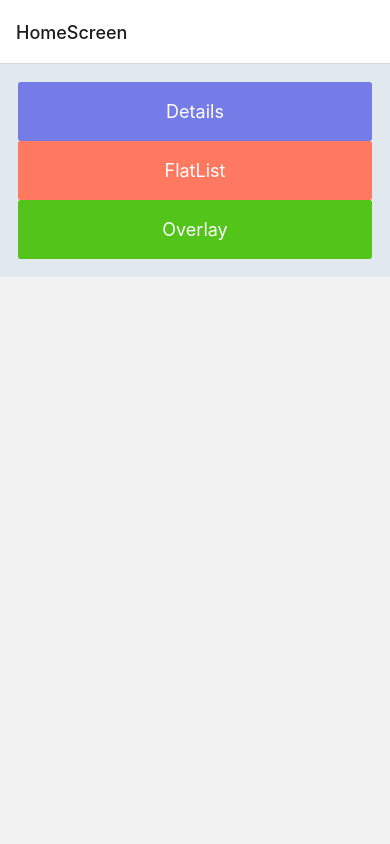
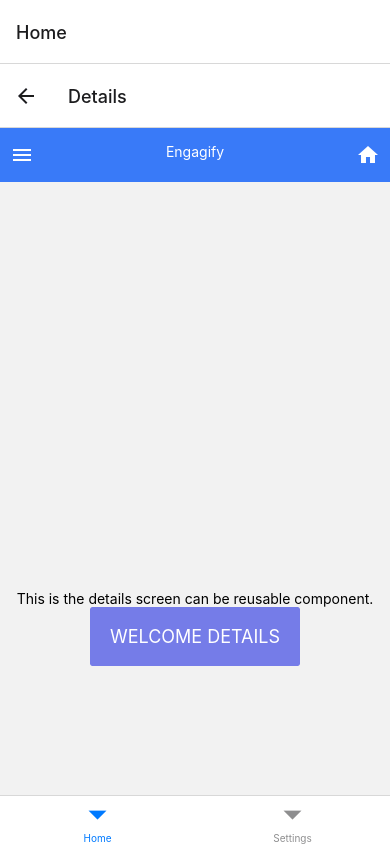
Before and after one commit to xblue-light/expo-boilerplate-ts, a React Native app: screen /Details in a window 390 px wide. Built offline with nearby package versions, Linux system fonts and the light colour scheme.

Commit message:
add stack navigator for home and settings tab

```diff
--- a/App.tsx
+++ b/App.tsx
@@ -1,56 +1,52 @@
-import React from "react";
-import { ThemeProvider } from "@rneui/themed";
+import * as React from "react";
 import { NavigationContainer } from "@react-navigation/native";
 import { createNativeStackNavigator } from "@react-navigation/native-stack";
+import { createBottomTabNavigator } from "@react-navigation/bottom-tabs";
+import { ThemeProvider } from "@rneui/themed";
 import { alphaTheme } from "./app/styles/theme";
-import { DrawerLayoutAndroidAlpha } from "./app/components/DrawerLayoutAndroid";
-import { OverlayComponent } from "./app/components/index";
-import { FlatListAlpha } from "./app/components/FlatList";
-import { ScreenTypes } from "./app/types/ScreenTypes";
-import { HomeScreen } from "./app/screens/homeScreen";
-import { DetailsScreen } from "./app/screens/detailsScreen";
+import { HomeScreen } from "./app/screens/HomeScreen";
+import { DetailsScreen } from "./app/screens/DetailsScreen";
+import { DrawerLayoutAndroidScreen } from "./app/screens/DrawerLayoutAndroidScreen";
 
-const Stack = createNativeStackNavigator();
+// BEGINS HOME STACK WITH MULTUPLE SCREENS
+const HomeStack = createNativeStackNavigator();
 
-const componentScreens: Array<ScreenTypes> = [
-  {
-    name: "HomeScreen",
-    component: HomeScreen,
-  },
-  {
-    name: "DetailsScreen",
-    component: DetailsScreen,
-  },
-  {
-    name: "FlatListScreen",
-    component: FlatListAlpha,
-  },
-  {
-    name: "DrawerAndroidScreen",
-    component: DrawerLayoutAndroidAlpha,
-  },
-  {
-    name: "OverlayScreen",
-    component: OverlayComponent,
-  },
-];
+function HomeStackScreen() {
+  return (
+    <HomeStack.Navigator>
+      <HomeStack.Screen name="HomeScreen" component={HomeScreen} />
+      <HomeStack.Screen name="Details" component={DetailsScreen} />
+    </HomeStack.Navigator>
+  );
+}
 
-export default () => {
+// BEGINS SETTINGS STACK WITH MULTIPLE SCREENS
+const SettingsStack = createNativeStackNavigator();
+
+function SettingsStackScreen() {
   return (
-    <>
-      <ThemeProvider theme={alphaTheme}>
-        <NavigationContainer>
-          <Stack.Navigator initialRouteName="Home">
-            {componentScreens.map((item, index) => (
-              <Stack.Screen
-                key={index}
-                name={item.name}
-                component={item.component}
-              />
-            ))}
-          </Stack.Navigator>
-        </NavigationContainer>
-      </ThemeProvider>
-    </>
+    <SettingsStack.Navigator>
+      <SettingsStack.Screen
+        name="DrawerLayoutAndroid"
+        component={DrawerLayoutAndroidScreen}
+      />
+      <SettingsStack.Screen name="Details" component={DetailsScreen} />
+    </SettingsStack.Navigator>
   );
-};
+}
+
+// CREATE TAB NAVIGATOR WHICH WILL WRAP AROUND MULTIPLE TAB SCREENS
+const Tab = createBottomTabNavigator();
+
+export default function App() {
+  return (
+    <ThemeProvider theme={alphaTheme}>
+      <NavigationContainer>
+        <Tab.Navigator>
+          <Tab.Screen name="Home" component={HomeStackScreen} />
+          <Tab.Screen name="Settings" component={SettingsStackScreen} />
+        </Tab.Navigator>
+      </NavigationContainer>
+    </ThemeProvider>
+  );
+}
--- a/app/components/Overlay.tsx
+++ b/app/components/Overlay.tsx
@@ -7,9 +7,9 @@ import { globalStyles } from "../styles/global";
 type OverlayComponentProps = {};
 
 // TODO: Need to make component much more reuseable
-export const OverlayComponent: React.FunctionComponent<
-  OverlayComponentProps
-> = () => {
+export const OverlayAlpha: React.FunctionComponent<OverlayComponentProps> = ({
+  navigation,
+}: any) => {
   const { theme } = useTheme();
   const [visible, setVisible] = useState(false);
 
@@ -24,6 +24,10 @@ export const OverlayComponent: React.FunctionComponent<
         backgroundColor: "#cece",
       }}
     >
+      <Button
+        title="GO TO DETAILS"
+        onPress={() => navigation.navigate("Details")}
+      />
       <Button title="Open Overlay" onPress={toggleOverlay} />
       <Overlay
         isVisible={visible}
--- a/app/screens/detailsScreen.tsx
+++ b/app/screens/DetailsScreen.tsx
@@ -1,7 +1,7 @@
 import { HeaderAlpha } from "../components/index";
 import React from "react";
 import { View, Text } from "react-native";
-import { useTheme } from "@rneui/themed";
+import { useTheme, Button } from "@rneui/themed";
 import { globalStyles } from "../styles/global";
 
 export const DetailsScreen = () => {
@@ -10,7 +10,8 @@ export const DetailsScreen = () => {
     <>
       <HeaderAlpha />
       <View style={globalStyles?.viewStyles}>
-        <Text>WELCOME TO THE DETAILS.</Text>
+        <Text>This is the details screen can be reusable component.</Text>
+        <Button title="WELCOME DETAILS"></Button>
       </View>
     </>
   );
--- a/app/components/DrawerLayoutAndroid.tsx
+++ b/app/screens/DrawerLayoutAndroidScreen.tsx
@@ -1,9 +1,8 @@
 import React, { useRef, useState } from "react";
 import { DrawerLayoutAndroid, Text, StyleSheet, View } from "react-native";
-
 import { Button } from "@rneui/themed";
 
-export const DrawerLayoutAndroidAlpha = () => {
+export const DrawerLayoutAndroidScreen = () => {
   const drawer = useRef(null);
   const [drawerPosition, setDrawerPosition] = useState("left");
   const changeDrawerPosition = () => {
--- a/app/screens/homeScreen.tsx
+++ b/app/screens/HomeScreen.tsx
@@ -13,28 +13,17 @@ export const HomeScreen = ({ navigation }: any) => {
       }}
     >
       <Button
-        onPress={() => navigation.navigate("DetailsScreen")}
+        onPress={() => navigation.navigate("Details")}
         title="Details"
         color="primary"
       />
-      <Button
-        onPress={() => navigation.navigate("FlatListScreen")}
-        title="FlatList"
-        color="secondary"
-      />
       {Platform.OS === "android" && (
         <Button
-          onPress={() => navigation.navigate("DrawerAndroidScreen")}
-          title="DrawerAndroidLayout"
+          onPress={() => navigation.navigate("DrawerLayoutAndroid")}
+          title="DrawerLayoutAndroid"
           color="warning"
         />
       )}
-
-      <Button
-        onPress={() => navigation.navigate("OverlayScreen")}
-        title="Overlay"
-        color="success"
-      />
     </SafeAreaView>
   );
 };
--- a/package.json
+++ b/package.json
@@ -10,6 +10,7 @@
     "eject": "expo eject"
   },
   "dependencies": {
+    "@react-navigation/bottom-tabs": "^6.3.2",
     "@react-navigation/native": "^6.0.11",
     "@react-navigation/native-stack": "^6.7.0",
     "@rneui/base": "^4.0.0-rc.5",
```
Also changed, not shown: 1 other file (tests, documents, lock files or other folders).
